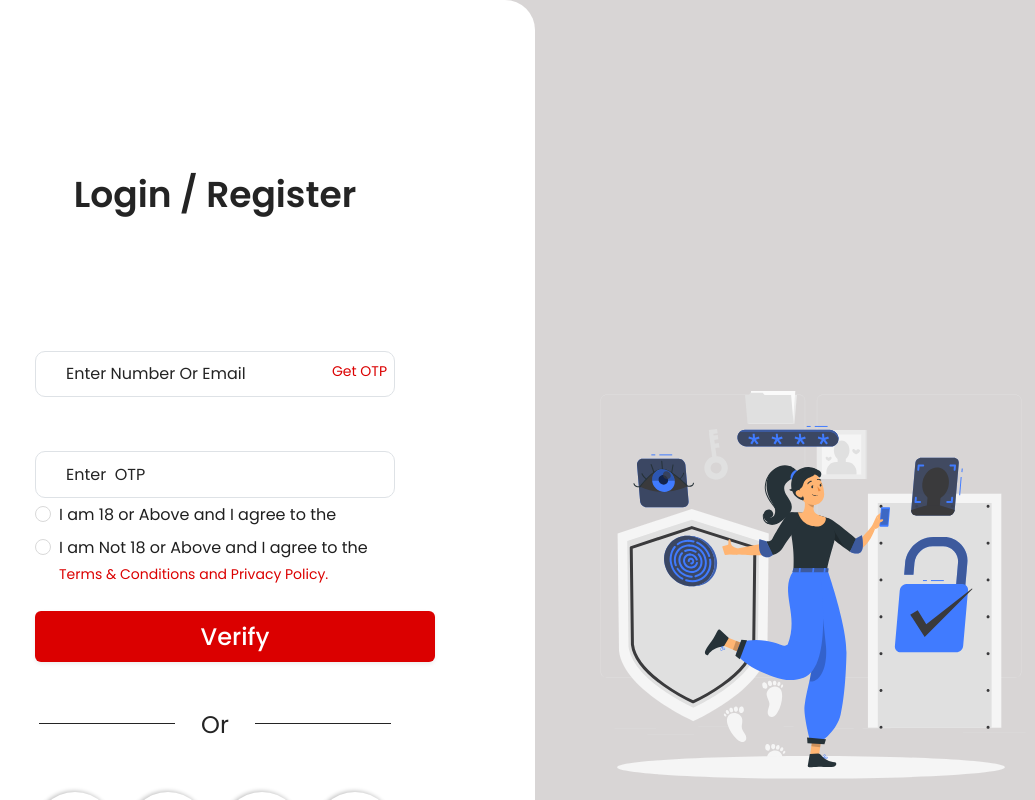
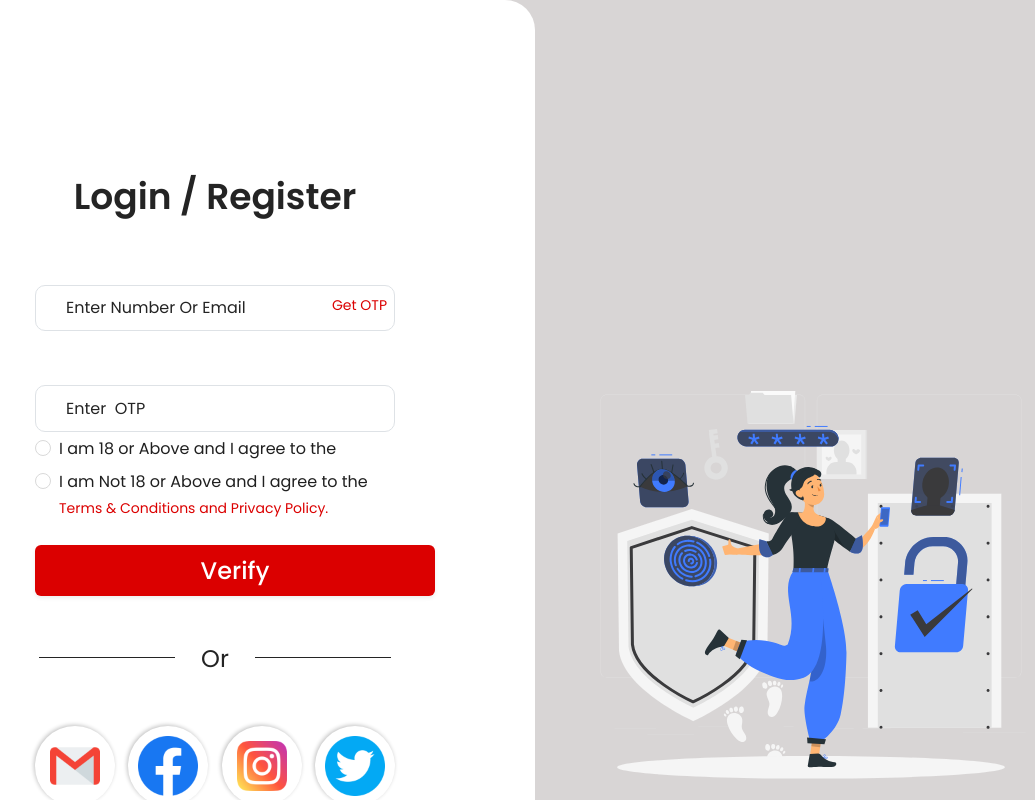
Before and after one commit to electems/CinemaDB-FE, a React (Create React App) app: page /film/login/loginregister in a window 1280 px wide. Shown: the top 800 px of the page, without its empty margins (105-1140 px from the left). Built offline with nearby package versions, Linux system fonts and the light colour scheme; what react-form-builder2 would draw is missing.

Commit message:
commit on view fix

```diff
--- a/src/pages/Film/Login/loginRegisterForm.tsx
+++ b/src/pages/Film/Login/loginRegisterForm.tsx
@@ -111,8 +111,9 @@ export const LoginRegisterForm: React.FC = () => {
           />
         </div>
         <div className="absolute bg-white_A700 flex flex-col md:gap-10 gap-[68px] h-full inset-y-[0] items-center justify-center left-[0] my-auto p-[140px] md:px-5 rounded-bl-none rounded-br-[30px] rounded-tl-none rounded-tr-[30px] w-1/2">
+          <div className="mt-30">
           <Text
-            className="font-semibold mt-16 text-gray_900 text-left w-auto"
+            className="font-semibold text-gray_900 text-left w-auto "
             variant="body3"
           >
             Login / Register
@@ -124,6 +125,7 @@ export const LoginRegisterForm: React.FC = () => {
           {seconds < 10 ? `0${seconds}` : seconds }
         </p>
             : ''}
+                  </div>
                   </div>
           <div className="flex flex-col items-center justify-start w-full">
             <div className=" h-[311px] relative w-full">
@@ -147,12 +149,14 @@ export const LoginRegisterForm: React.FC = () => {
               ></Input>
               </div>
               <div className="absolute bottom-[0] flex flex-col inset-x-[0] justify-start mx-auto w-full">
+                <div>
                   <Radio.Group>
                     <Space direction="vertical">
                       <Radio className="text-base" value={1}>I am 18 or Above and I agree to the </Radio>
                       <Radio className="text-base" value={2}>I am Not 18 or Above and I agree to the </Radio>
                     </Space>
                   </Radio.Group>
+                  </div>
                   <p className="text-red_A700 text-sm pl-6 pt-1">Terms & Conditions and Privacy Policy. </p>
                 <div className="flex items-center justify-start mt-[11px] w-full">
                   <Button
```
